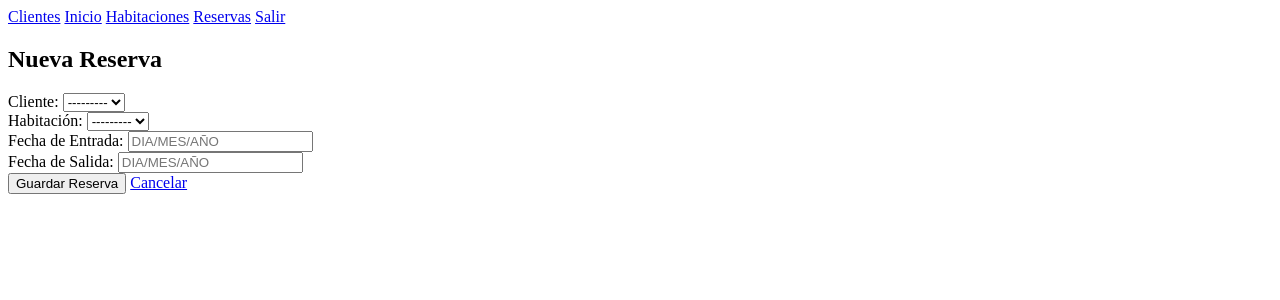
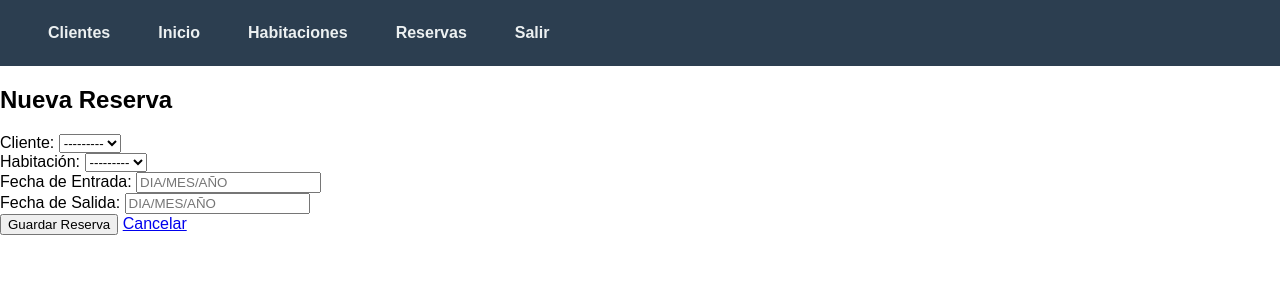
Before and after one commit to DavidLauraQ/Proyecto_Web3_Hotel, a Django app: page /reservar/ in a window 1280 px wide. Shown: the top 300 px of the page. Run offline with Django 5.2, Linux system fonts and the light colour scheme; the visitor is signed in with stand-in values (Sample User, id 1); data that the repository does not hold is empty.

Commit message:
creando la carpeta static y dentro los css y img

```diff
--- /dev/null
+++ b/reservas/static/css/base.css
@@ -0,0 +1,51 @@
+body {
+    font-family: Arial, sans-serif;
+    margin: 0;
+    padding: 0;
+}
+
+.navbar {
+    background-color: #2c3e50;
+    padding: 1rem 2rem;
+}
+
+.navbar-container {
+    display: flex;
+    gap: 1rem;
+}
+
+.navbar a {
+    color: #ecf0f1;
+    text-decoration: none;
+    font-weight: bold;
+    padding: 0.5rem 1rem;
+    border-radius: 5px;
+    transition: background-color 0.3s ease;
+}
+
+.navbar a:hover {
+    background-color: #34495e;
+}
+
+/* Mensajes */
+ul.messages {
+    list-style: none;
+    padding: 1rem;
+    margin: 1rem;
+}
+
+ul.messages li {
+    padding: 0.5rem;
+    margin-bottom: 0.5rem;
+    border-radius: 4px;
+}
+
+ul.messages li.success {
+    background-color: #d4edda;
+    color: #155724;
+}
+
+ul.messages li.error {
+    background-color: #f8d7da;
+    color: #721c24;
+}
--- a/reservas/templates/base.html
+++ b/reservas/templates/base.html
@@ -1,11 +1,13 @@
+{% load static %}
 <!DOCTYPE html>
 <html>
 <head>
     <title>{% block title %}Sistema de Reservas{% endblock %}</title>
-
+    <link rel="stylesheet" href="{% static 'css/base.css' %}">
 </head>
 <body>
-    <nav>
+    <nav class="navbar">
+        <div class="navbar-container">
             {% if request.user.is_authenticated %}
                 {% if request.user.is_staff %}
                     <a href="{% url 'clientes' %}">Clientes</a>
@@ -14,11 +16,10 @@
                 <a href="{% url 'habitaciones' %}">Habitaciones</a>
                 <a href="{% url 'reservas' %}">Reservas</a>
                 <a href="{% url 'logout' %}">Salir</a>
-        {% else %}
             {% endif %}
+        </div>
     </nav>
 
-    {# Bloque global para mensajes #}
     {% if messages %}
         <ul class="messages">
             {% for message in messages %}
--- a/reservas/templates/registration/registrar.html
+++ b/reservas/templates/registration/registrar.html
@@ -15,5 +15,8 @@
     {{ form.password2.label_tag }} {{ form.password2 }}<br>
 
     <button type="submit">Registrarse</button>
+    <button onclick="window.location.href='{% url 'login' %}'">
+    Iniciar Sesión
+</button>
   </form>
 {% endblock %}
```
Lines whose indentation alone changed are shown as unchanged.
